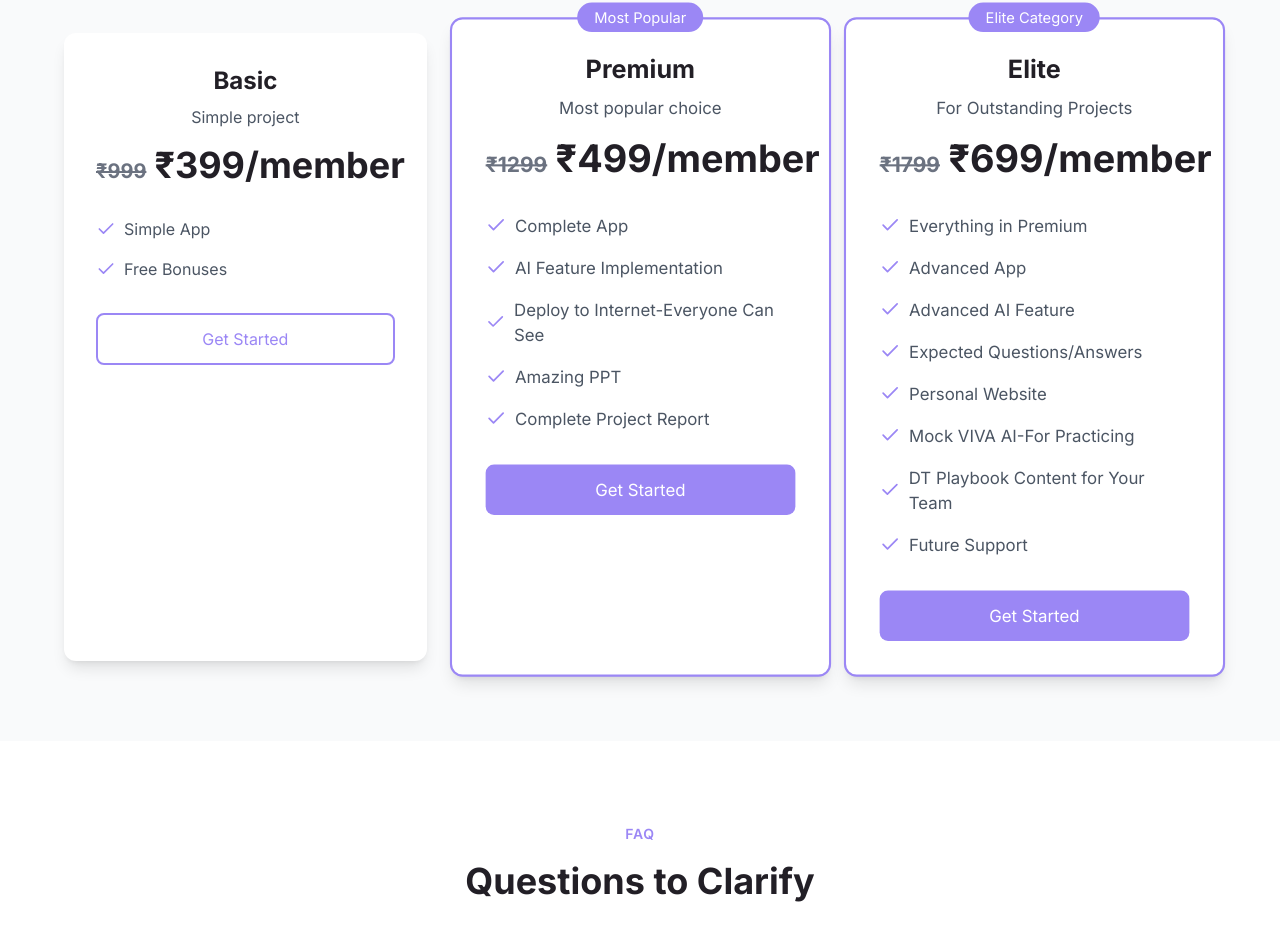
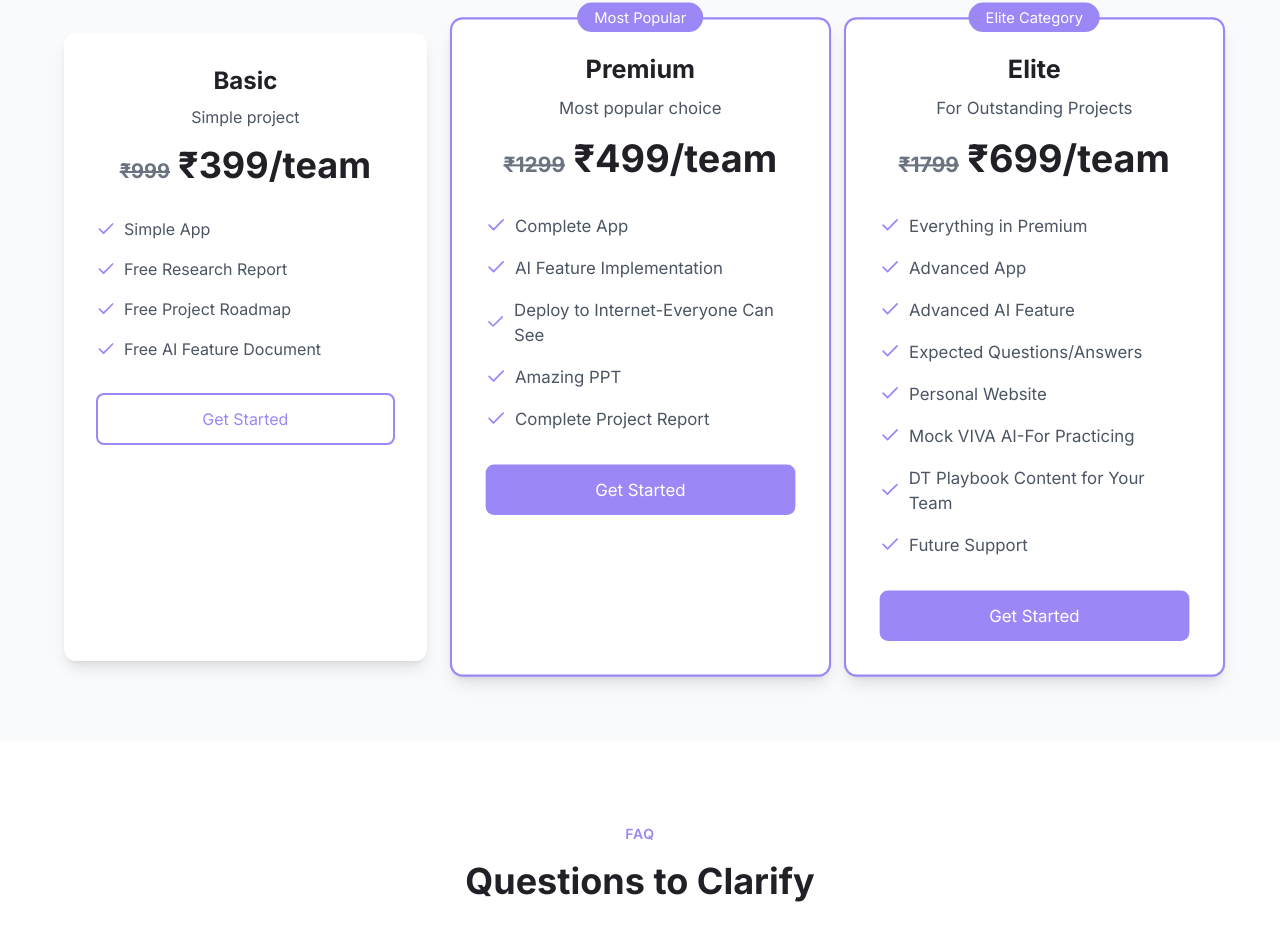
Before and after one commit to Bharanikumar00/sns-project-hub, a React (Vite) app: page / in a window 1280 px wide. Shown: the part 2179-3113 px from the top of the page. Built offline with nearby package versions, Linux system fonts and the light colour scheme.

Commit message:
Update PricingSection.tsx

```diff
--- a/src/components/PricingSection.tsx
+++ b/src/components/PricingSection.tsx
@@ -41,15 +41,15 @@ const PricingSection = () => {
     name: "Basic",
     originalPrice: "₹999",
     // Changed
-    discountedPrice: "₹399/member",
+    discountedPrice: "₹399/team",
     // Changed
     description: "Simple project",
-    features: ["Simple App", "Free Bonuses"]
+    features: ["Simple App", "Free Research Report", "Free Project Roadmap", "Free AI Feature Document"]
   }, {
     name: "Premium",
     originalPrice: "₹1299",
     // Changed
-    discountedPrice: "₹499/member",
+    discountedPrice: "₹499/team",
     // Changed
     description: "Most popular choice",
     features: ["Complete App", "AI Feature Implementation", "Deploy to Internet-Everyone Can See", "Amazing PPT", "Complete Project Report"]
@@ -57,7 +57,7 @@ const PricingSection = () => {
     name: "Elite",
     originalPrice: "₹1799",
     // Changed
-    discountedPrice: "₹699/member",
+    discountedPrice: "₹699/team",
     // Changed
     description: "For Outstanding Projects",
     features: ["Everything in Premium", "Advanced App", "Advanced AI Feature", "Expected Questions/Answers", "Personal Website", "Mock VIVA AI-For Practicing", "DT Playbook Content for Your Team", "Future Support"]
```
